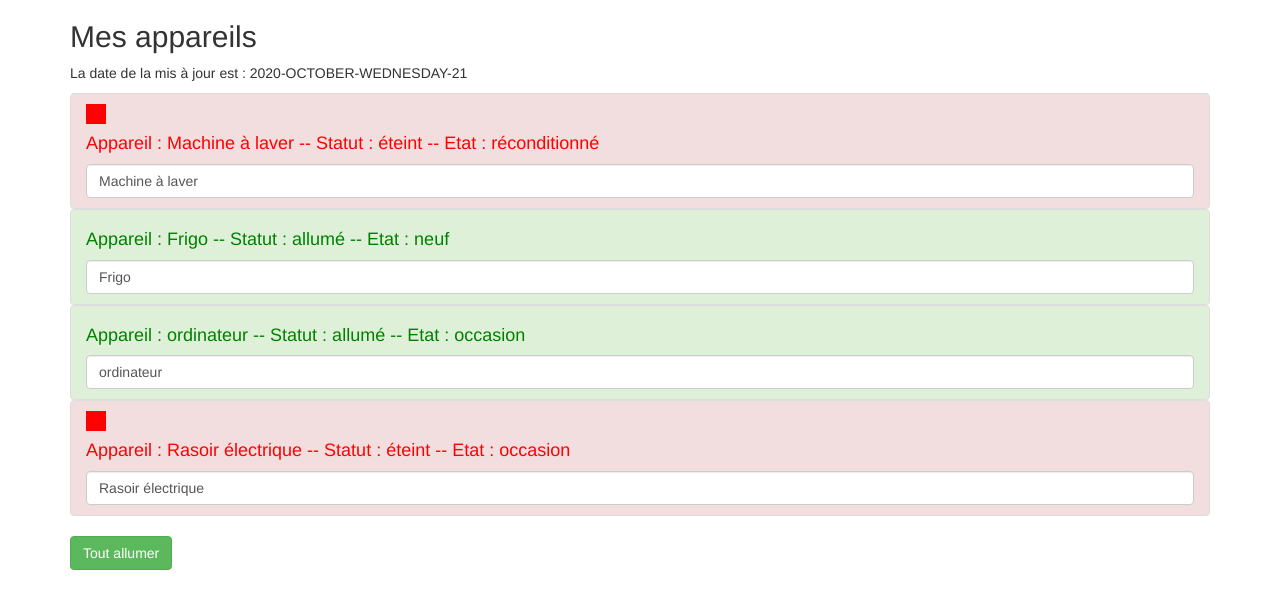
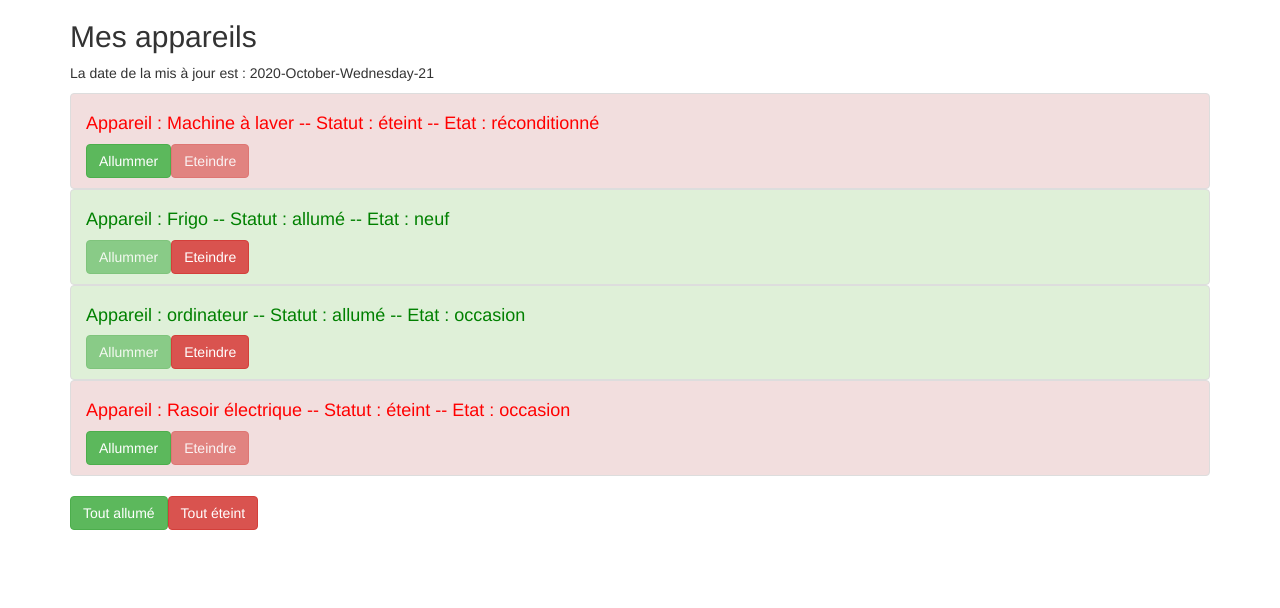
Before and after one commit to Birama0810/angular, an Angular app: page / in a window 1280 px wide. Shown: the top 608 px of the page. Built offline with nearby package versions, Linux system fonts and the light colour scheme.

Commit message:
Ajout d'une service

```diff
--- a/src/app/app.component.html
+++ b/src/app/app.component.html
@@ -2,16 +2,19 @@
   <div class="row">
     <div class="col-xs-12">
       <h2>Mes appareils </h2>
-      <p> La date de la mis à jour est : {{lastUpdate | async | date: 'y-MMMM-EEEE-d' | uppercase}}</p>
+      <p> La date de la mis à jour est : {{lastUpdate | async | date: 'y-MMMM-EEEE-d' }}</p>
       <ul class="list-group">
-        <app-appareil *ngFor="let appareil of appareils"
+        <app-appareil *ngFor="let appareil of appareils, let i = index"
+        [indexOfAppareil]="i"
         [appareilName]="appareil.name"
         [appareilStatus]="appareil.status"
         [appareilEtat]="appareil.etat"></app-appareil>
       </ul>
       <button class="btn btn-success"
               [disabled]="!isAuth"
-              (click)="onAllumer()">Tout allumer</button>
+              (click)="onAllumer()">Tout allumé</button>
+      <button class="btn btn-danger"
+      (click)="onEteindre()"> Tout éteint</button>
     </div>
   </div>
 </div>
--- a/src/app/app.component.ts
+++ b/src/app/app.component.ts
@@ -1,6 +1,7 @@
-import { Component } from '@angular/core';
+import { Component, OnInit } from '@angular/core';
 import {consoleTestResultHandler} from 'tslint/lib/test';
 import {rejects} from 'assert';
+import {AppareilService} from './services/appareil.service';
 
 function SetTimeout(param: () => void, number: 4000) {
 }
@@ -10,7 +11,7 @@ function SetTimeout(param: () => void, number: 4000) {
   templateUrl: './app.component.html',
   styleUrls: ['./app.component.css']
 })
-export class AppComponent {
+export class AppComponent implements OnInit {
   isAuth = false;
   lastUpdate = new Promise((resolve, reject) =>{
     const date = new Date();
@@ -20,39 +21,26 @@ export class AppComponent {
       }, 2000
     );
   });
+  appareils: any[];
 
-  appareils = [
-    {
-      name: 'Machine à laver',
-      status: 'éteint',
-      etat: 'réconditionné'
-    },
-    {
-      name: 'Frigo',
-      status: 'allumé',
-      etat: 'neuf'
-    },
-    {
-      name: 'ordinateur',
-      status: 'allumé',
-      etat: 'occasion'
-    },
-    {
-      name: 'Rasoir électrique',
-      status: 'éteint',
-      etat: 'occasion'
-    }
-  ];
-
-  constructor() {
+  constructor(private appareilService: AppareilService) {
     setTimeout(
       () => {
         this.isAuth = true;
       }, 4000
     );
   }
-  // tslint:disable-next-line:typedef
+  ngOnInit(): void {
+    this.appareils =  this.appareilService.appareils;
+  }
+
+  // App.component.ts appelle les méthode service
   onAllumer(){
-    console.log(" On allume tout");
+   this.appareilService.switchOnAll();
   }
+  onEteindre(){
+    this.appareilService.switchOffAll();
+  }
+
+
 }
--- a/src/app/app.module.ts
+++ b/src/app/app.module.ts
@@ -6,6 +6,7 @@ import { AppComponent } from './app.component';
 import { App1Component } from './app1/app1.component';
 import { AppareilComponent } from './appareil/appareil.component';
 import { FormsModule } from '@angular/forms';
+import { AppareilService} from './services/appareil.service';
 
 @NgModule({
   declarations: [
@@ -18,7 +19,9 @@ import { FormsModule } from '@angular/forms';
     AppRoutingModule,
     FormsModule
   ],
-  providers: [],
+  providers: [
+    AppareilService,
+  ],
   bootstrap: [AppComponent]
 })
 export class AppModule { }
--- a/src/app/appareil/appareil.component.html
+++ b/src/app/appareil/appareil.component.html
@@ -1,8 +1,11 @@
 <li [ngClass]="{'list-group-item' : true,
                 'list-group-item-success': appareilStatus === 'allumé',
                 'list-group-item-danger': appareilStatus === 'éteint'}" >
-  <div style="width:20px;height:20px;background-color:red;"
-       *ngIf="appareilStatus === 'éteint'"></div>
   <h4 [ngStyle]="{color: getColor()}"> Appareil : {{ appareilName }} -- Statut : {{ getStatut()}} -- Etat : {{ getEtat() }}</h4>
-  <input type="text" class="form-control" [(ngModel)]="appareilName">
+  <button class="btn btn-success"
+          (click)="onSwitchOn()"
+          [disabled]="appareilStatus === 'allumé'">Allummer</button>
+  <button class="btn btn-danger"
+          (click)="onSwitchOff()"
+          [disabled]="appareilStatus === 'éteint'">Eteindre</button>
 </li>
--- a/src/app/appareil/appareil.component.ts
+++ b/src/app/appareil/appareil.component.ts
@@ -1,4 +1,5 @@
 import { Component, Input,  OnInit } from '@angular/core';
+import {AppareilService} from '../services/appareil.service';
 
 @Component({
   selector: 'app-appareil',
@@ -9,7 +10,8 @@ export class AppareilComponent implements OnInit {
   @Input() appareilName: string ;
   @Input() appareilStatus: string;
   @Input() appareilEtat: string;
-  constructor() { }
+  @Input() indexOfAppareil: number;
+  constructor(private appareilService: AppareilService) { }
 
   ngOnInit(): void {
   }
@@ -29,5 +31,13 @@ export class AppareilComponent implements OnInit {
       return 'red';
     }
   }
+  // tslint:disable-next-line:typedef
+  onSwitchOn(){
+    this.appareilService.switchOnOne(this.indexOfAppareil);
+  }
+  // tslint:disable-next-line:typedef
+  onSwitchOff(){
+    this.appareilService.switchOffOne(this.indexOfAppareil);
+  }
 
 }
--- /dev/null
+++ b/src/app/services/appareil.service.ts
@@ -0,0 +1,44 @@
+export class AppareilService {
+  appareils = [
+    {
+      name: 'Machine à laver',
+      status: 'éteint',
+      etat: 'réconditionné'
+    },
+    {
+      name: 'Frigo',
+      status: 'allumé',
+      etat: 'neuf'
+    },
+    {
+      name: 'ordinateur',
+      status: 'allumé',
+      etat: 'occasion'
+    },
+    {
+      name: 'Rasoir électrique',
+      status: 'éteint',
+      etat: 'occasion'
+    }
+  ];
+  // Methodes
+
+  switchOnAll() {
+    for (let appareil of this.appareils){
+      appareil.status = 'allumé';
+    }
+  }
+
+  switchOffAll() {
+    for (let appareil of this.appareils){
+      appareil.status = 'éteint';
+    }
+  }
+  switchOnOne(index: number){
+    this.appareils[index].status = 'allumé';
+  }
+  switchOffOne(index: number){
+    this.appareils[index].status = 'éteint';
+  }
+
+}
```
